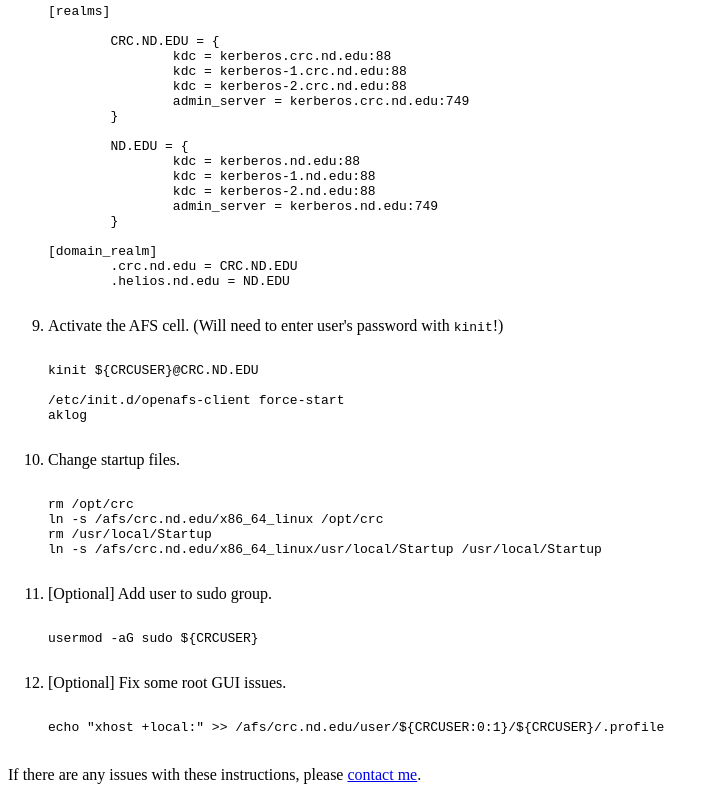
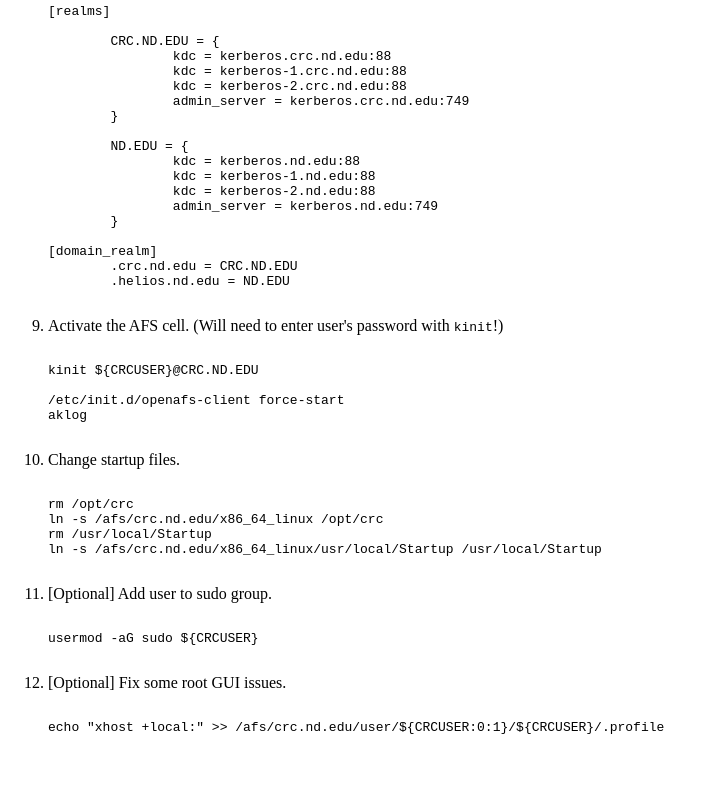
Before and after one commit to mquevill/mquevill.github.io, a plain HTML site: page ndref/crc.html in a window 1280 px wide. Shown: the part 1475-2275 px from the top of the page, without its empty margins (0-718 px from the left). After the commit the page ends 2241 px from the top, so only its background shows below. Drawn offline with Linux system fonts and the light colour scheme.

Commit message:
Remove contact info from CRC

```diff
--- a/ndref/crc.html
+++ b/ndref/crc.html
@@ -152,6 +152,5 @@ echo "xhost +local:" &gt;&gt; /afs/crc.nd.edu/user/${CRCUSER:0:1}/${CRCUSER}/.pr
 		</li>
 
 	</ol>
-	<p>If there are any issues with these instructions, please <a href="mailto:mquevill+crc@nd.edu">contact me</a>.</p>
 
 </body></html>
```
